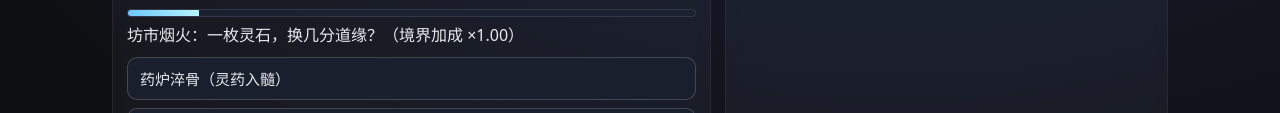
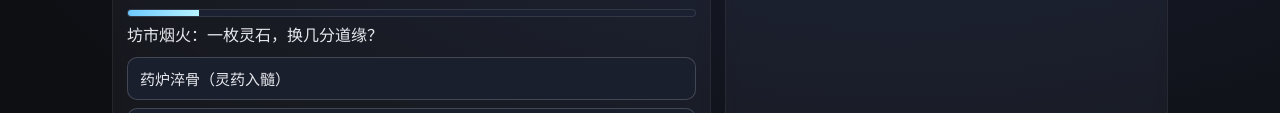
Before and after one commit to Arcusus/train_demo, a plain HTML site: page xiuxian.html in a window 1280 px wide. Shown: the part 186-299 px from the top of the page. Drawn offline with Linux system fonts and the light colour scheme.

Commit message:
Update xiuxian.html
Signed-off-by: Arcusus <86522295+Arcusus@users.noreply.github.com>

```diff
--- a/xiuxian.html
+++ b/xiuxian.html
@@ -310,7 +310,7 @@ const Game = (()=>{
   function renderEvent(ev){
     // 在文案后提示境界倍率（不改 UI 结构）
     const mult = realmMult();
-    document.getElementById("eventText").textContent = `${ev.text}（境界加成 ×${mult.toFixed(2)}）`;
+    document.getElementById("eventText").textContent = `${ev.text}`;
     const box = document.getElementById("choices"); box.innerHTML="";
     ev.choices.forEach(ch=>{
       const btn = document.createElement("button");
```
